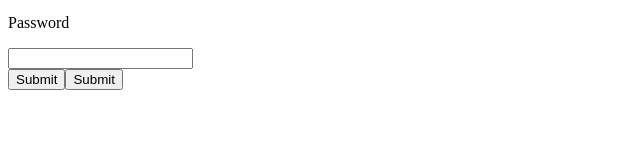
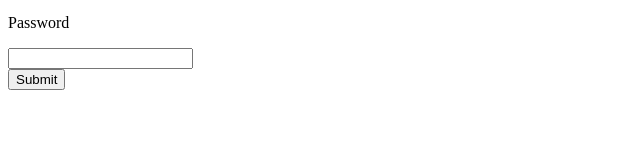
Before and after one commit to maurorojascabj/reactjs-ci, a React (Create React App) app: page / in a window 1280 px wide. Shown: the part 124-283 px from the top of the page, without its empty margins (0-640 px from the left). Built offline with nearby package versions, Linux system fonts and the light colour scheme; the HTML template or start-up script is replaced by a standard one.

Commit message:
Deleted duplicated button

```diff
--- a/src/components/Login.jsx
+++ b/src/components/Login.jsx
@@ -21,7 +21,6 @@ export const Login = () => {
                     </div>
                     <div className="col-md-12 mt-4 d-flex justify-content-end">
                         <button className="btn btn-primary">Submit</button>
-                        <button className="btn btn-primary">Submit</button>
                     </div>
                 </form>
             </div>
```
